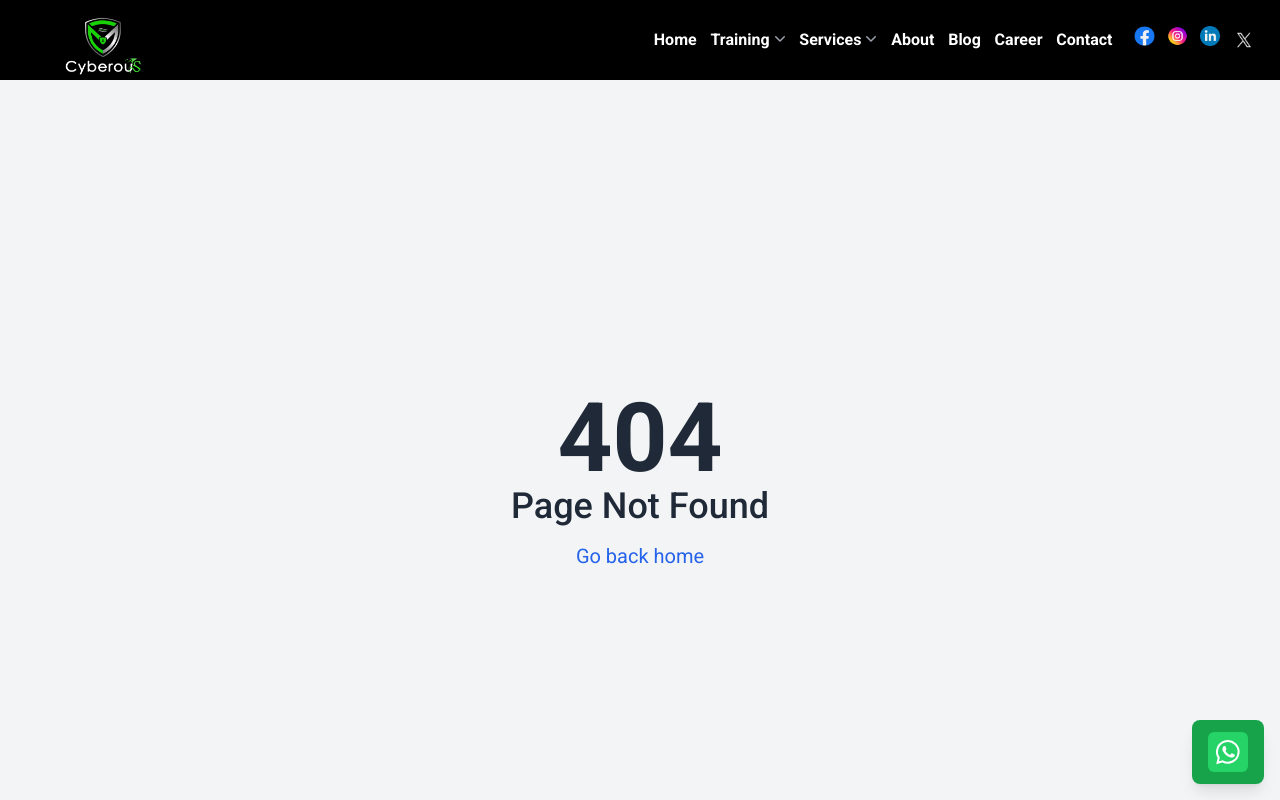
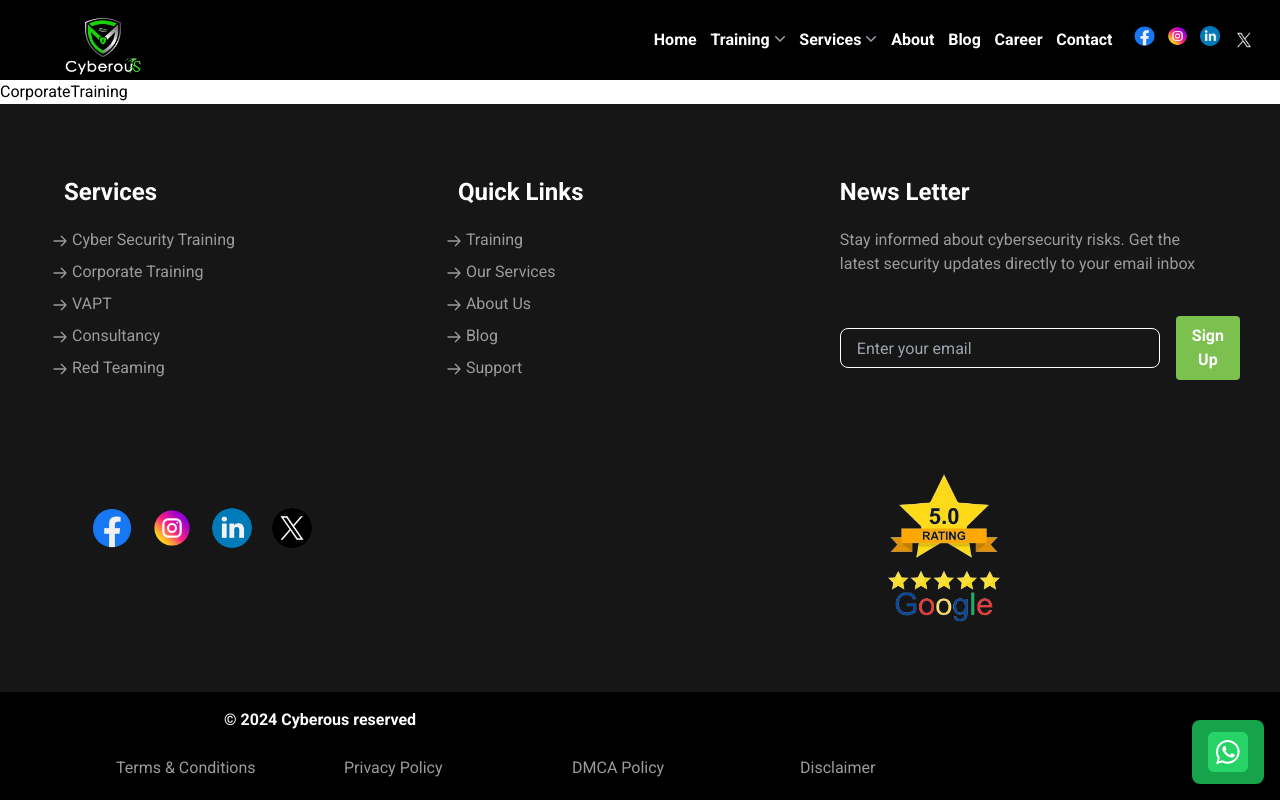
Before and after one commit to sankalp-codes244/cyberousWebsite, a React (Vite) app: page /training/corporatetraining in a window 1280 px wide. Shown: the top 800 px of the page. Built offline with nearby package versions, Linux system fonts and the light colour scheme; a web font is replaced by a local one.

Commit message:
minor chnages

```diff
--- a/src/components/dropDown.jsx
+++ b/src/components/dropDown.jsx
@@ -16,9 +16,9 @@ export default function DropDown() {
       <div>
         <Menu.Button onClick={() => setIsOpen(!isOpen)} className="inline-flex w-full justify-center rounded-md py-2  lg:font-bold  text-center">
           <div>
-            <LinkButtons links='Training' isOpen={isOpen}/>
+            <LinkButtons links='Training' isOpen={isOpen} />
           </div>
-          <ChevronDownIcon className={`-mr-1 h-5 w-5 text-gray-400 ${isOpen? 'rotate-180':''} duration-300`} aria-hidden="true" />
+          <ChevronDownIcon className={`-mr-1 h-5 w-5 text-gray-400 ${isOpen ? 'rotate-180' : ''} duration-300`} aria-hidden="true" />
         </Menu.Button>
       </div>
 
@@ -30,7 +30,7 @@ export default function DropDown() {
               <div className="lg:grid lg:grid-flow-row lg:grid-cols-3 lg:gap-10">
                 <Link className=''>
                   <div className='text-white lg:text-black lg:font-medium flex items-center '>
-                    <img src={Images.linux} alt="Ethical Hacking" className="w-7 hidden lg:block mx-2 "/>
+                    <img src={Images.linux} alt="Ethical Hacking" className="w-7 hidden lg:block mx-2 " />
                     Linux Fundamental
                     <ChevronDownIcon className={`-mr-1 h-5 w-5 text-gray-400 -rotate-90`} aria-hidden="true" />
                   </div>
@@ -39,7 +39,7 @@ export default function DropDown() {
 
                 <Link>
                   <div className='text-white lg:text-black lg:font-medium flex items-center '>
-                    <img src={Images.hacker} alt="Ethical Hacking" className="w-7 hidden lg:block mx-2 "/>
+                    <img src={Images.hacker} alt="Ethical Hacking" className="w-7 hidden lg:block mx-2 " />
                     Advanced Ethical Hacking
                     <ChevronDownIcon className={`-mr-1 h-5 w-5 text-gray-400 -rotate-90`} aria-hidden="true" />
                   </div>
@@ -48,7 +48,7 @@ export default function DropDown() {
 
                 <Link>
                   <div className='text-white lg:text-black lg:font-medium flex items-center '>
-                    <img src={Images.webhack} alt="Ethical Hacking" className="w-7 hidden lg:block mx-2 "/>
+                    <img src={Images.webhack} alt="Ethical Hacking" className="w-7 hidden lg:block mx-2 " />
                     Web Application Penetration Testing
                     <ChevronDownIcon className={`-mr-1 h-5 w-5 text-gray-400 -rotate-90`} aria-hidden="true" />
                   </div>
@@ -57,7 +57,7 @@ export default function DropDown() {
 
                 <Link>
                   <div className='text-white lg:text-black lg:font-medium flex items-center '>
-                    <img src={Images.webbug} alt="Ethical Hacking" className="w-7 hidden lg:block mx-2 "/>
+                    <img src={Images.webbug} alt="Ethical Hacking" className="w-7 hidden lg:block mx-2 " />
                     Network Penetration Testing
                     <ChevronDownIcon className={`-mr-1 h-5 w-5 text-gray-400 -rotate-90`} aria-hidden="true" />
                   </div>
@@ -66,9 +66,9 @@ export default function DropDown() {
 
                 <Link className=''>
                   <div className='text-white lg:text-black lg:font-medium flex items-center '>
-                    <img src={Images.bugs} alt="Ethical Hacking" className="w-7 hidden lg:block mx-2 "/>
+                    <img src={Images.bugs} alt="Ethical Hacking" className="w-7 hidden lg:block mx-2 " />
                     Bug Bounty
-                    <ChevronDownIcon className={`-mr-1 h-5 w-5 text-gray-400 -rotate-90`}  aria-hidden="true" />
+                    <ChevronDownIcon className={`-mr-1 h-5 w-5 text-gray-400 -rotate-90`} aria-hidden="true" />
                   </div>
                   <div className='text-white lg:text-black lg:font-normal items-center hidden lg:block my-2'>Rewarding discovery of software vulnerabilities.</div>
                 </Link>
@@ -78,7 +78,7 @@ export default function DropDown() {
           </div>
           {/* new gray menu */}
           <div className='lg:bg-slate-100 lg:my-1 lg:px-20 lg:h-36 flex flex-col justify-center'>
-              <Link>
+            <Link to='training/corporatetraining'>
               <p className='text-white lg:text-black font-bold text-lg lg:text-xl py-3'>Corporate training</p>
             </Link>
 
@@ -87,7 +87,7 @@ Tailored programs enhancing skills for organizational growth and efficiency.</di
           </div>
           {/* new gray menu */}
           <div className='lg:bg-slate-100 lg:my-1 lg:px-20 lg:h-36 flex flex-col justify-center'>
-              <Link>
+            <Link to='training/diploma'>
               <p className='text-white lg:text-black font-bold text-lg lg:text-xl py-3'>Diploma in Cyber security</p>
             </Link>
 
@@ -96,7 +96,7 @@ Tailored programs enhancing skills for organizational growth and efficiency.</di
           </div>
           {/* new gray menu */}
           <div className='lg:bg-slate-100 lg:my-1 lg:px-20 lg:h-36 flex flex-col justify-center'>
-              <Link>
+            <Link to='training/internship'>
               <p className='text-white lg:text-black font-bold text-lg lg:text-xl py-3'>Internship training</p>
             </Link>
 
--- a/src/main.jsx
+++ b/src/main.jsx
@@ -21,6 +21,10 @@ import AndroidPT from './pages/Services/VAPT/AndroidPenetrationTesting/AndroidPT
 import Consultancy from './pages/Services/Consultancy/Consultancy.jsx'
 import RedTeaming from './pages/Services/RedTeaming/RedTeaming.jsx'
 import Career from './pages/Careers/Career.jsx'
+import CorporateTraining from './pages/TrainingPage/CorporateTraining/CorporateTraining.jsx'
+import Development from './pages/TrainingPage/Development/Development.jsx'
+import Internship from './pages/TrainingPage/Internship/Internship.jsx'
+import Diploma from './pages/TrainingPage/Diploma/Diploma.jsx'
 
 
 const router = createBrowserRouter(
@@ -29,6 +33,10 @@ const router = createBrowserRouter(
       <Route path='*' element={<NotFound />} />
       <Route path='' element={<Homepage />} />
       <Route path='/training' element={<TrainingPage />} />
+      <Route path='/training/corporatetraining' element={<CorporateTraining />} />
+      <Route path='/training/development' element={<Development />} />
+      <Route path='/training/internship' element={<Internship />} />
+      <Route path='/training/diploma' element={<Diploma />} />
       <Route path='/services' element={<Services />} />
       <Route path='/services/websecurity' element={<WebApplicationSecurity />} />
       <Route path='/services/sourcecode' element={<SourceCode />} />
--- a/src/pages/Careers/Career.jsx
+++ b/src/pages/Careers/Career.jsx
@@ -20,7 +20,7 @@ const Career = () => {
               <button className='w-full md:w-1/2 h-16 my-10 sm:m-0 md:m-10 bg-custom-buttonColor-Green text-white duration-300 border border-solid border-green-700 rounded-lg text-base md:ml-52'>
                 Contact Us +91 81999 85888</button>
               <button className='relative bg-transparent w-full md:w-1/2 h-16 sm:m-0 md:m-10 hover:bg-custom-buttonColor-Green hover:text-white text-green-500 duration-300 border border-solid border-custom-buttonColor-Green rounded-lg text-base md:ml-10'>
-              <img src={Images.chevronDown}  className='absolute invert -rotate-90 left-4 top-3 border-2 rounded-full border-solid border-black p-2  w-8 md:w-10 '/>
+              <img src={Images.chevronDown}  className='absolute invert -rotate-90 left-4 top-3 border-2 rounded-full border-solid border-black p-2 w-8 md:w-10 '/>
               Apply Now</button>
             </div>
         </div>
--- /dev/null
+++ b/src/pages/TrainingPage/CorporateTraining/CorporateTraining.jsx
@@ -0,0 +1,9 @@
+import React from 'react'
+
+const CorporateTraining = () => {
+  return (
+    <div>CorporateTraining</div>
+  )
+}
+
+export default CorporateTraining
--- /dev/null
+++ b/src/pages/TrainingPage/Development/Development.jsx
@@ -0,0 +1,9 @@
+import React from 'react'
+
+const Development = () => {
+  return (
+    <div>Development</div>
+  )
+}
+
+export default Development
--- /dev/null
+++ b/src/pages/TrainingPage/Diploma/Diploma.jsx
@@ -0,0 +1,9 @@
+import React from 'react'
+
+const Diploma = () => {
+  return (
+    <div>Diploma</div>
+  )
+}
+
+export default Diploma
--- /dev/null
+++ b/src/pages/TrainingPage/Internship/Internship.jsx
@@ -0,0 +1,9 @@
+import React from 'react'
+
+const Internship = () => {
+  return (
+    <div>Internship</div>
+  )
+}
+
+export default Internship
```
Lines whose indentation alone changed are shown as unchanged.
